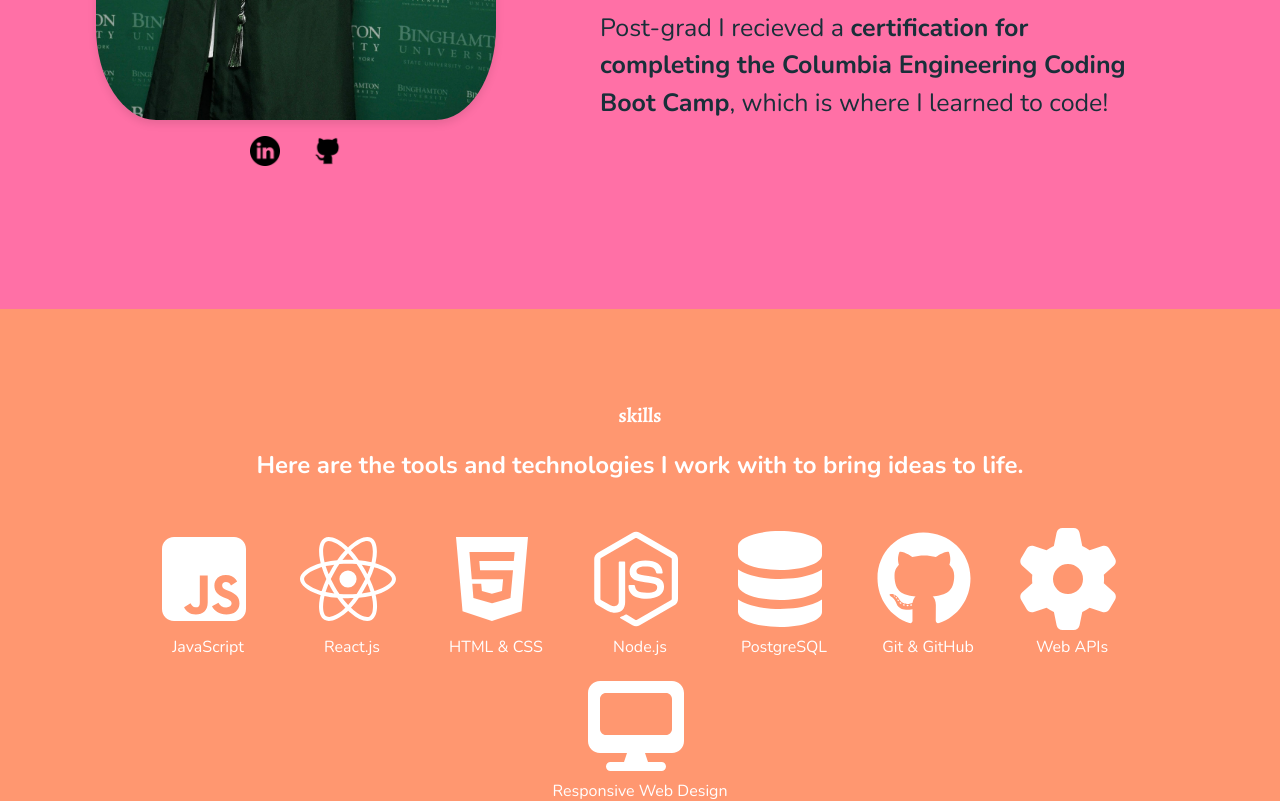
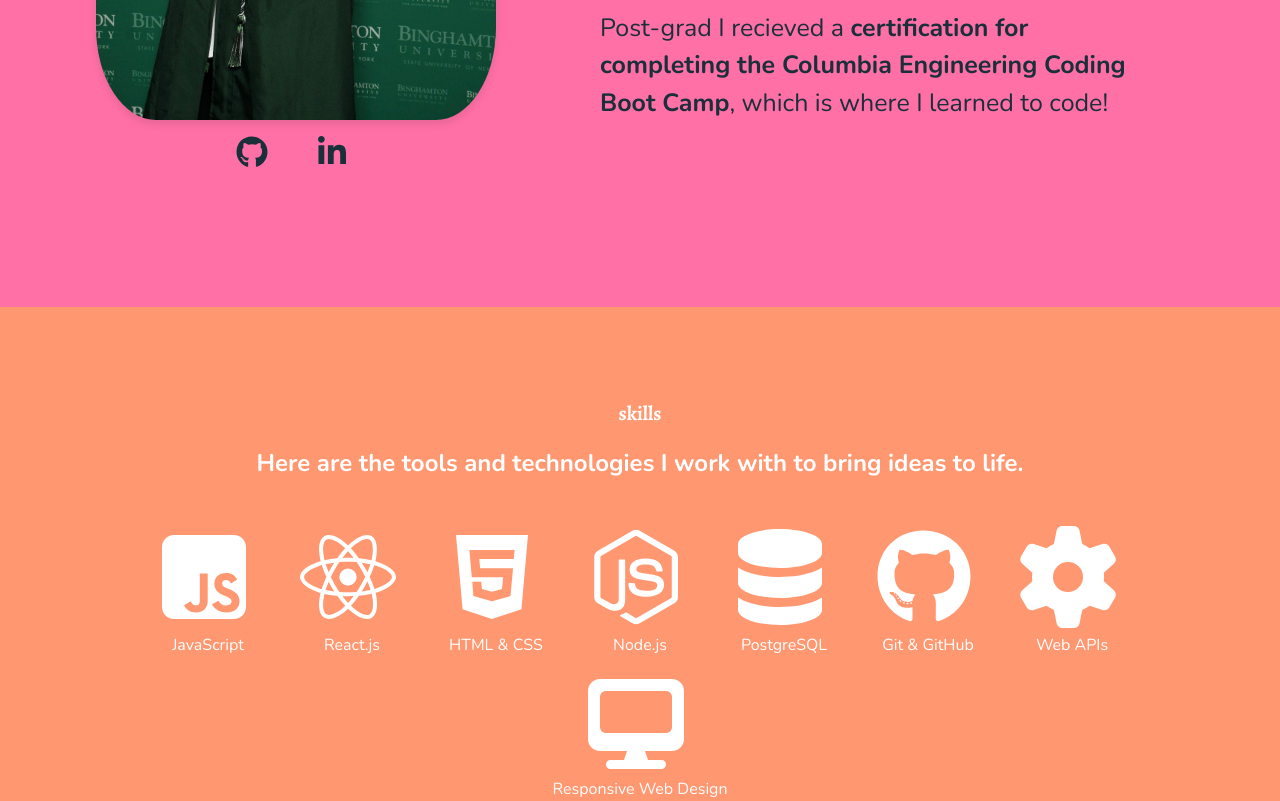
Before and after one commit to kirstinlisnoff/Portfolio-KirstinLisnoff, a React (Vite) app: page / in a window 1280 px wide. Shown: the part 1200-2001 px from the top of the page. Built offline with nearby package versions, Linux system fonts and the light colour scheme; the HTML template or start-up script is replaced by a standard one.

Commit message:
Switched to fontawesome for github and linkedin icons

```diff
--- a/src/pages/about.css
+++ b/src/pages/about.css
@@ -72,12 +72,11 @@
   padding: 0;
 }
 
-.social-icon {
-  width: 30px;
-  height: auto;
+.about li svg {
+  font-size: 2rem;
 }
 
-.social-icon:hover {
+.about li:hover svg {
   transform: scale(1.1);
   transition: transform 0.3s ease;
 }
--- a/src/pages/about.jsx
+++ b/src/pages/about.jsx
@@ -1,6 +1,16 @@
 import './about.css'
+import { FontAwesomeIcon } from '@fortawesome/react-fontawesome';
+import {
+  faGithub,
+  faLinkedinIn
+} from '@fortawesome/free-brands-svg-icons';
 
 function About() {
+  const socials = [
+    { name: "Git & GitHub", icon: faGithub, color: "#192F39", link: "https://github.com/kirstinlisnoff" },
+    { name: "LinkedIn", icon: faLinkedinIn, color: "#192F39", link: "https://www.linkedin.com/in/kirstin-lisnoff-9792452b6/" },
+  ];
+
     return (
         <section className="about">
             <h1>about</h1>
@@ -10,7 +20,7 @@ function About() {
                 <img src="/avatar.jpg" alt="Kirstin Lisnoff" className="about-img"/>
                   <div className='social-icons'>
                     <ul>
-                      <li>
+                      {/* <li>
                         <a href="https://www.linkedin.com/in/kirstin-lisnoff-3b4b9820b/" target="_blank" rel="noopener noreferrer">
                             <img src="/linkedinicon.png" alt="LinkedIn" className="social-icon" />
                         </a>
@@ -19,7 +29,24 @@ function About() {
                         <a href="https://github.com/kirstinlisnoff" target="_blank" rel="noopener noreferrer">
                             <img src="/githubicon.png" alt="GitHub" className="social-icon" />
                         </a>
-                      </li>
+                      </li> */}
+                      {socials.map((social, index) => (
+                        <li key={index}>
+                          {social.icon && (
+                            <a
+                              href={social.link}
+                              target="_blank"
+                              rel="noopener noreferrer"
+                            >
+                            <FontAwesomeIcon
+                              icon={social.icon}
+                              style={{ color: social.color, marginRight: "0.5rem" }}
+                            />
+                            </a>
+                          )}
+
+                        </li>
+                      ))}
                   </ul>
                 </div>
               </div>
--- a/src/pages/contact.css
+++ b/src/pages/contact.css
@@ -10,6 +10,8 @@
 /* Heading styling */
 .contact h1 {
     font-size: 20px;
+    margin: 0;
+    font-family: "Alegreya", serif;
 }
 
 /* Form styling */
--- a/src/pages/home.css
+++ b/src/pages/home.css
@@ -10,10 +10,12 @@
     margin-left: 2rem;
     margin-bottom: 0;
     text-align: left;
+
 }
 
 .HomeContent p {
     color: var(--color-800);
+
     font-size: 30px;
     margin-left: 2rem;
     margin-top: 0;
--- a/src/pages/skills.jsx
+++ b/src/pages/skills.jsx
@@ -22,7 +22,7 @@ function Skills() {
     { name: "HTML & CSS", icon: faHtml5, color: "white" },
     { name: "Node.js", icon: faNodeJs, color: "white" },
     { name: "PostgreSQL", icon: faDatabase, color: "white" },
-    { name: "Git & GitHub", icon: faGithub, color: "#ffffff" },
+    { name: "Git & GitHub", icon: faGithub, color: "white" },
     { name: "Web APIs", icon: faGear, color: "white" },
     { name: "Responsive Web Design", icon: faDesktop, color: "white" },
   ];
```
